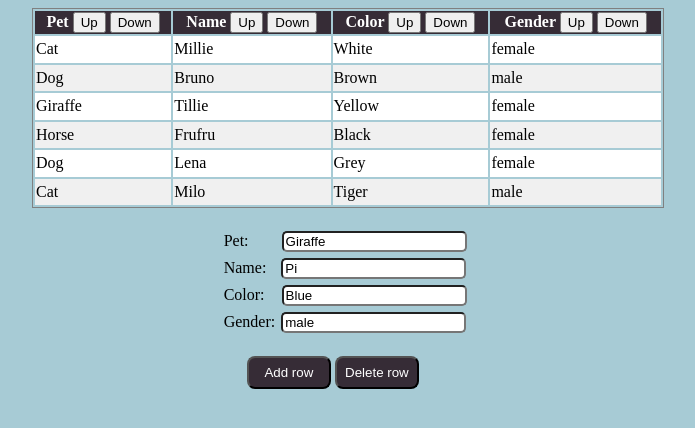
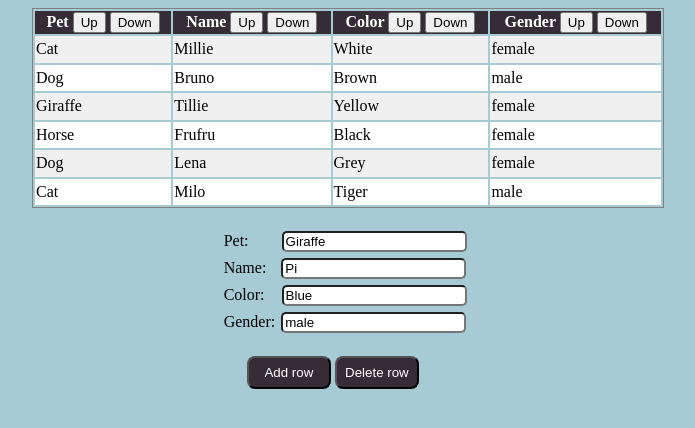
Before and after one commit to biancabesciu/TableJs, a plain HTML site: page index.html in a window 1280 px wide. Shown: the top 428 px of the page, without its empty margins (292-987 px from the left). Drawn offline with nearby package versions, Linux system fonts and the light colour scheme.

Commit message:
alter table row background colors dynamically

```diff
--- a/main.js
+++ b/main.js
@@ -48,7 +48,6 @@ let tableArray = [
 
 function insertRow(rowObj) {
     let table = document.getElementById('tableBody');
-
     let newRow = table.insertRow();
 
     let cel1 = newRow.insertCell(0);
@@ -66,6 +65,7 @@ function insertRow(rowObj) {
     // } else {
     //     cel4.style.backgroundColor = "#7670ab"
     // }
+    alternateRowColor();
 }
 
 function addRowButton() {
@@ -140,3 +140,15 @@ function propSort(column, direction) {
         return coefficient * result;
     }
 }
+
+function alternateRowColor() {
+    let table = document.getElementById('tableBody');
+    let rows = table.getElementsByTagName("tr");
+    for (let i = 0; i < rows.length; i++) {
+        if (i % 2 === 0) {
+            rows[i].className = "even";
+        } else {
+            rows[i].className = "odd";
+        }
+    }
+}
--- a/style.css
+++ b/style.css
@@ -9,11 +9,19 @@ table {
     margin: 0 auto;
 }
 
-table #tableBody tr:nth-of-type(odd) {
-    background-color: white;
+/*table #tableBody tr:nth-of-type(odd) {*/
+    /*background-color: white;*/
+/*}*/
+
+/*table #tableBody tr:nth-of-type(even) {*/
+    /*background-color: #f0f0f0;*/
+/*}*/
+
+.odd {
+    background-color: #ffff;
 }
 
-table #tableBody tr:nth-of-type(even) {
+.even {
     background-color: #f0f0f0;
 }
 
```
